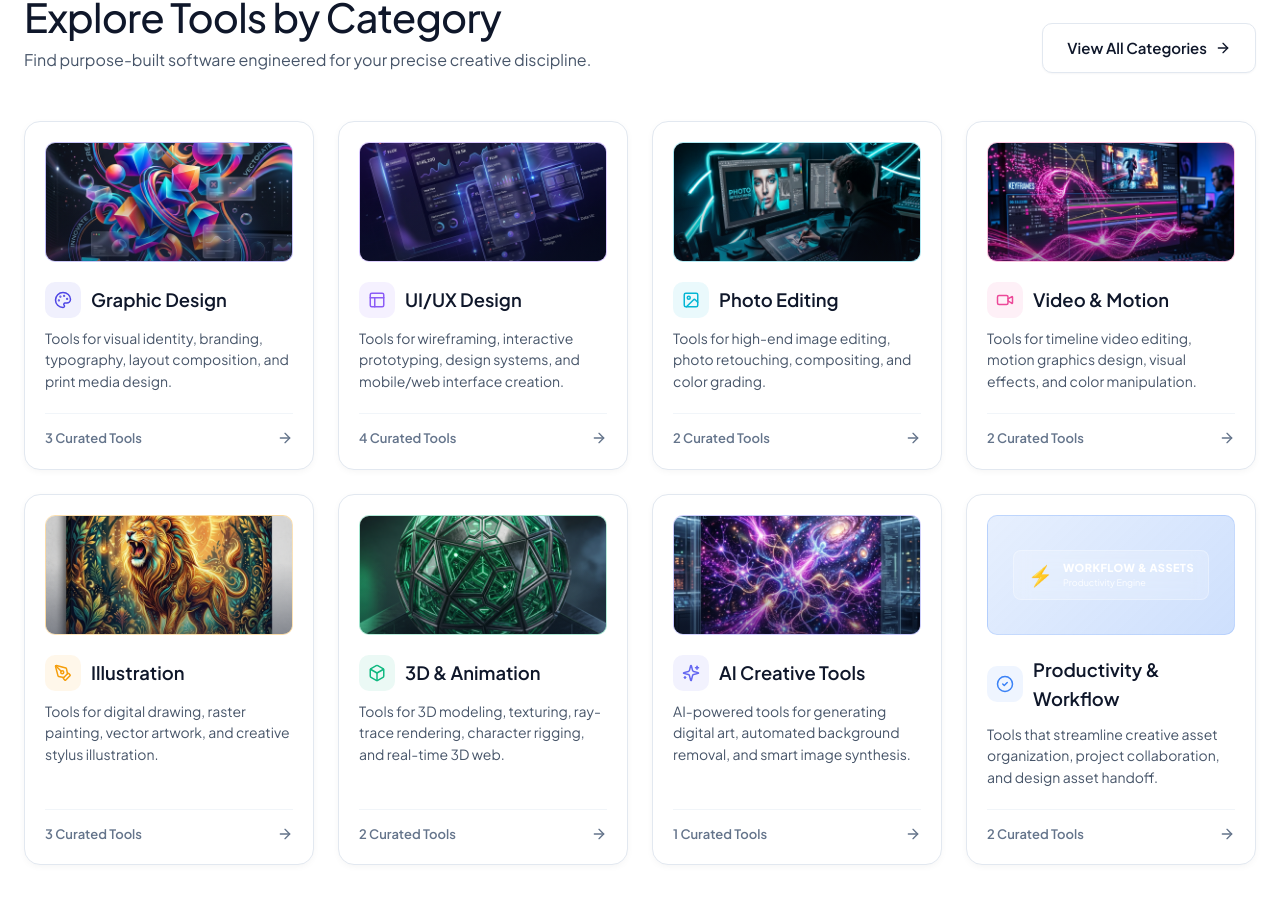
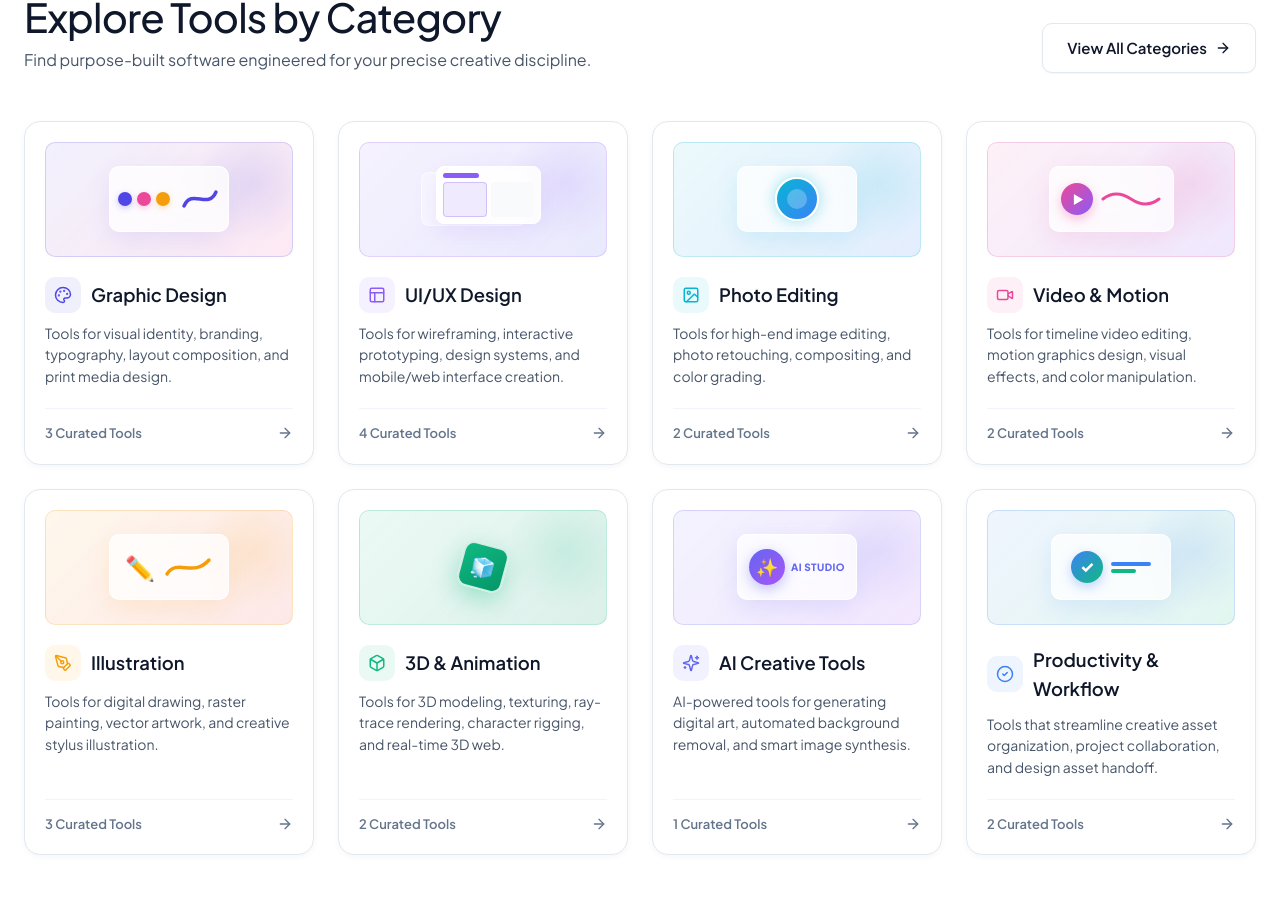
Before and after one commit to jamesbytes01-ops/Design-Creative-tools, a Next.js app: page / in a window 1280 px wide. Shown: the part 898-1802 px from the top of the page. Built offline with nearby package versions, Linux system fonts and the light colour scheme.

Commit message:
Replace stock photo category headers with ultra-sleek 3D glassmorphic vector banners

```diff
--- a/src/components/ui/CategoryVisualPreview.jsx
+++ b/src/components/ui/CategoryVisualPreview.jsx
@@ -1,28 +1,94 @@
 export default function CategoryVisualPreview({ categoryId, colorAccent = '#4F46E5' }) {
-  const customImageCategories = [
-    'graphic-design',
-    'ui-ux-design',
-    'photo-editing',
-    'video-motion',
-    'illustration',
-    '3d-animation',
-    'ai-creative-tools'
-  ];
+  const isCyber = categoryId === 'cybersecurity';
 
-  const hasCustomImage = customImageCategories.includes(categoryId);
-  const isCyber = categoryId === 'cybersecurity';
+  const getCategoryTheme = (id) => {
+    switch (id) {
+      case 'graphic-design':
+        return {
+          bg: 'linear-gradient(135deg, rgba(79, 70, 229, 0.08) 0%, rgba(236, 72, 153, 0.12) 100%)',
+          border: 'rgba(79, 70, 229, 0.2)',
+          accent: '#4F46E5',
+          secondaryAccent: '#EC4899',
+        };
+      case 'ui-ux-design':
+        return {
+          bg: 'linear-gradient(135deg, rgba(139, 92, 246, 0.08) 0%, rgba(99, 102, 241, 0.14) 100%)',
+          border: 'rgba(139, 92, 246, 0.2)',
+          accent: '#8B5CF6',
+          secondaryAccent: '#6366F1',
+        };
+      case 'photo-editing':
+        return {
+          bg: 'linear-gradient(135deg, rgba(6, 182, 212, 0.08) 0%, rgba(59, 130, 246, 0.14) 100%)',
+          border: 'rgba(6, 182, 212, 0.2)',
+          accent: '#06B6D4',
+          secondaryAccent: '#3B82F6',
+        };
+      case 'video-motion':
+        return {
+          bg: 'linear-gradient(135deg, rgba(236, 72, 153, 0.08) 0%, rgba(139, 92, 246, 0.14) 100%)',
+          border: 'rgba(236, 72, 153, 0.2)',
+          accent: '#EC4899',
+          secondaryAccent: '#8B5CF6',
+        };
+      case 'illustration':
+        return {
+          bg: 'linear-gradient(135deg, rgba(245, 158, 11, 0.08) 0%, rgba(239, 68, 68, 0.12) 100%)',
+          border: 'rgba(245, 158, 11, 0.2)',
+          accent: '#F59E0B',
+          secondaryAccent: '#EF4444',
+        };
+      case '3d-animation':
+        return {
+          bg: 'linear-gradient(135deg, rgba(16, 185, 129, 0.08) 0%, rgba(5, 150, 105, 0.14) 100%)',
+          border: 'rgba(16, 185, 129, 0.2)',
+          accent: '#10B981',
+          secondaryAccent: '#059669',
+        };
+      case 'ai-creative-tools':
+        return {
+          bg: 'linear-gradient(135deg, rgba(99, 102, 241, 0.08) 0%, rgba(168, 85, 247, 0.14) 100%)',
+          border: 'rgba(99, 102, 241, 0.2)',
+          accent: '#6366F1',
+          secondaryAccent: '#A855F7',
+        };
+      case 'productivity':
+        return {
+          bg: 'linear-gradient(135deg, rgba(59, 130, 246, 0.08) 0%, rgba(16, 185, 129, 0.12) 100%)',
+          border: 'rgba(59, 130, 246, 0.2)',
+          accent: '#3B82F6',
+          secondaryAccent: '#10B981',
+        };
+      case 'cybersecurity':
+        return {
+          bg: 'linear-gradient(135deg, rgba(5, 150, 105, 0.12) 0%, rgba(6, 78, 59, 0.22) 100%)',
+          border: 'rgba(167, 243, 208, 0.3)',
+          accent: '#059669',
+          secondaryAccent: '#10B981',
+        };
+      default:
+        return {
+          bg: `linear-gradient(135deg, ${colorAccent}10 0%, ${colorAccent}25 100%)`,
+          border: `${colorAccent}25`,
+          accent: colorAccent,
+          secondaryAccent: '#6366F1',
+        };
+    }
+  };
+
+  const theme = getCategoryTheme(categoryId);
 
   return (
     <div
       aria-hidden="true"
       style={{
         width: '100%',
-        height: '120px',
+        height: '115px',
         borderRadius: '10px',
-        background: isCyber
-          ? 'linear-gradient(135deg, #064E3B 0%, #047857 100%)'
-          : `linear-gradient(135deg, ${colorAccent}20 0%, ${colorAccent}40 100%)`,
-        border: `1px solid ${isCyber ? 'var(--webroot-border)' : `${colorAccent}30`}`,
+        background: theme.bg,
+        borderWidth: '1px',
+        borderStyle: 'solid',
+        borderColor: theme.border,
         position: 'relative',
         overflow: 'hidden',
         display: 'flex',
@@ -31,47 +97,134 @@ export default function CategoryVisualPreview({ categoryId, colorAccent = '#4F46
         marginBottom: '1.25rem',
       }}
     >
-      {hasCustomImage ? (
-        <div style={{ position: 'relative', width: '100%', height: '100%' }}>
-          <img
-            src={`/images/categories/${categoryId}.png`}
-            alt={`${categoryId} Banner`}
-            style={{
-              width: '100%',
-              height: '100%',
-              objectFit: 'cover',
-              display: 'block',
-            }}
-          />
-          {/* Ambient Overlay Gradient */}
+      {/* Soft Ambient Background Mesh */}
       <div
         style={{
           position: 'absolute',
-              inset: 0,
-              background: 'linear-gradient(180deg, rgba(0,0,0,0) 40%, rgba(15, 23, 42, 0.4) 100%)',
+          width: '120px',
+          height: '120px',
+          borderRadius: '50%',
+          background: `radial-gradient(circle, ${theme.accent}20 0%, transparent 70%)`,
+          top: '-20px',
+          right: '-20px',
           pointerEvents: 'none',
         }}
       />
+
+      {/* 1. Graphic Design: Glass Palette & Vector Curve */}
+      {categoryId === 'graphic-design' && (
+        <div style={{ position: 'relative', width: '120px', height: '66px', background: 'rgba(255, 255, 255, 0.75)', backdropFilter: 'blur(12px)', WebkitBackdropFilter: 'blur(12px)', borderRadius: '10px', border: '1px solid rgba(255, 255, 255, 0.9)', boxShadow: '0 8px 24px rgba(79, 70, 229, 0.1)', display: 'flex', alignItems: 'center', justifyContent: 'center', padding: '8px' }}>
+          <div style={{ position: 'relative', width: '100%', height: '100%', display: 'flex', alignItems: 'center', justifyContent: 'space-between' }}>
+            <div style={{ display: 'flex', gap: '5px' }}>
+              <div style={{ width: '14px', height: '14px', borderRadius: '50%', background: '#4F46E5', boxShadow: '0 2px 6px rgba(79, 70, 229, 0.3)' }} />
+              <div style={{ width: '14px', height: '14px', borderRadius: '50%', background: '#EC4899', boxShadow: '0 2px 6px rgba(236, 72, 153, 0.3)' }} />
+              <div style={{ width: '14px', height: '14px', borderRadius: '50%', background: '#F59E0B', boxShadow: '0 2px 6px rgba(245, 158, 11, 0.3)' }} />
             </div>
-      ) : isCyber ? (
-        <div style={{ position: 'relative', width: '100%', height: '100%', padding: '12px', display: 'flex', alignItems: 'center', justifyContent: 'center', color: '#FFF' }}>
-          <div style={{ display: 'flex', alignItems: 'center', gap: '10px', backgroundColor: 'rgba(255, 255, 255, 0.15)', backdropFilter: 'blur(8px)', padding: '8px 14px', borderRadius: '8px', border: '1px solid rgba(255, 255, 255, 0.25)' }}>
-            <span style={{ fontSize: '20px' }}>🛡️</span>
-            <div>
-              <div style={{ fontSize: '11px', fontWeight: 800, color: '#A7F3D0', letterSpacing: '0.04em' }}>WEBROOT SECURITY</div>
-              <div style={{ fontSize: '9px', opacity: 0.9 }}>Enterprise Threat Defense</div>
+            <svg width="40" height="30" viewBox="0 0 40 30" fill="none">
+              <path d="M4 22 C 12 4, 28 26, 36 8" stroke="url(#grad1)" strokeWidth="3.5" strokeLinecap="round" />
+              <defs>
+                <linearGradient id="grad1" x1="0" y1="0" x2="40" y2="30">
+                  <stop stopColor="#4F46E5" />
+                  <stop offset="1" stopColor="#EC4899" />
+                </linearGradient>
+              </defs>
+            </svg>
+          </div>
+        </div>
+      )}
+
+      {/* 2. UI/UX Design: Stacked Glass Cards & Cursor */}
+      {categoryId === 'ui-ux-design' && (
+        <div style={{ position: 'relative', width: '125px', height: '66px' }}>
+          <div style={{ position: 'absolute', top: '6px', left: '0px', width: '105px', height: '54px', background: 'rgba(255, 255, 255, 0.45)', backdropFilter: 'blur(8px)', borderRadius: '8px', border: '1px solid rgba(255, 255, 255, 0.6)' }} />
+          <div style={{ position: 'absolute', top: '0px', left: '15px', width: '105px', height: '58px', background: 'rgba(255, 255, 255, 0.85)', backdropFilter: 'blur(12px)', borderRadius: '8px', border: '1px solid #FFFFFF', boxShadow: '0 8px 24px rgba(139, 92, 246, 0.12)', padding: '6px', display: 'flex', flexDirection: 'column', gap: '4px' }}>
+            <div style={{ height: '5px', width: '40%', background: '#8B5CF6', borderRadius: '3px' }} />
+            <div style={{ display: 'flex', gap: '4px', flex: 1 }}>
+              <div style={{ flex: 1, background: 'rgba(139, 92, 246, 0.12)', borderRadius: '4px', border: '1px solid rgba(139, 92, 246, 0.3)' }} />
+              <div style={{ flex: 1, background: '#F8FAFC', borderRadius: '4px' }} />
             </div>
           </div>
         </div>
-      ) : (
-        /* Productivity & Fallback 3D Visual Box */
-        <div style={{ position: 'relative', width: '100%', height: '100%', padding: '12px', display: 'flex', alignItems: 'center', justifyContent: 'center', color: '#FFF' }}>
-          <div style={{ display: 'flex', alignItems: 'center', gap: '10px', backgroundColor: 'rgba(255, 255, 255, 0.2)', backdropFilter: 'blur(8px)', padding: '8px 14px', borderRadius: '8px', border: '1px solid rgba(255, 255, 255, 0.3)' }}>
-            <span style={{ fontSize: '20px' }}>⚡</span>
-            <div>
-              <div style={{ fontSize: '11px', fontWeight: 800, color: '#FFFFFF', letterSpacing: '0.04em' }}>WORKFLOW & ASSETS</div>
-              <div style={{ fontSize: '9px', opacity: 0.9 }}>Productivity Engine</div>
+      )}
+
+      {/* 3. Photo Editing: Glowing Lens Aperture */}
+      {categoryId === 'photo-editing' && (
+        <div style={{ position: 'relative', width: '120px', height: '66px', background: 'rgba(255, 255, 255, 0.75)', backdropFilter: 'blur(12px)', borderRadius: '10px', border: '1px solid rgba(255, 255, 255, 0.9)', boxShadow: '0 8px 24px rgba(6, 182, 212, 0.12)', display: 'flex', alignItems: 'center', justifyContent: 'center' }}>
+          <div style={{ width: '44px', height: '44px', borderRadius: '50%', background: 'linear-gradient(135deg, #06B6D4 0%, #3B82F6 100%)', boxShadow: '0 0 16px rgba(6, 182, 212, 0.4)', display: 'flex', alignItems: 'center', justifyContent: 'center', border: '2px solid #FFFFFF' }}>
+            <div style={{ width: '20px', height: '20px', borderRadius: '50%', border: '2px stroke #FFFFFF', background: 'rgba(255, 255, 255, 0.25)' }} />
           </div>
+        </div>
+      )}
+
+      {/* 4. Video & Motion: Glass Play Button & Motion Wave */}
+      {categoryId === 'video-motion' && (
+        <div style={{ position: 'relative', width: '125px', height: '66px', background: 'rgba(255, 255, 255, 0.75)', backdropFilter: 'blur(12px)', borderRadius: '10px', border: '1px solid rgba(255, 255, 255, 0.9)', boxShadow: '0 8px 24px rgba(236, 72, 153, 0.12)', display: 'flex', alignItems: 'center', justifyContent: 'space-around', padding: '8px' }}>
+          <div style={{ width: '32px', height: '32px', borderRadius: '50%', background: 'linear-gradient(135deg, #EC4899 0%, #8B5CF6 100%)', boxShadow: '0 4px 12px rgba(236, 72, 153, 0.35)', display: 'flex', alignItems: 'center', justifyContent: 'center', color: '#FFF', fontSize: '12px', paddingLeft: '2px' }}>
+            ▶
+          </div>
+          <svg width="60" height="24" viewBox="0 0 60 24" fill="none">
+            <path d="M2 12 Q 15 2, 30 12 T 58 12" stroke="url(#vidGrad)" strokeWidth="3" strokeLinecap="round" />
+            <defs>
+              <linearGradient id="vidGrad" x1="0" y1="0" x2="60" y2="0">
+                <stop stopColor="#EC4899" />
+                <stop offset="1" stopColor="#8B5CF6" />
+              </linearGradient>
+            </defs>
+          </svg>
+        </div>
+      )}
+
+      {/* 5. Illustration: Golden Stylus & Ink Path */}
+      {categoryId === 'illustration' && (
+        <div style={{ position: 'relative', width: '120px', height: '66px', background: 'rgba(255, 255, 255, 0.75)', backdropFilter: 'blur(12px)', borderRadius: '10px', border: '1px solid rgba(255, 255, 255, 0.9)', boxShadow: '0 8px 24px rgba(245, 158, 11, 0.12)', display: 'flex', alignItems: 'center', justifyContent: 'center', gap: '8px' }}>
+          <div style={{ fontSize: '24px' }}>✏️</div>
+          <svg width="50" height="26" viewBox="0 0 50 26" fill="none">
+            <path d="M4 20 C 14 4, 30 24, 46 6" stroke="#F59E0B" strokeWidth="3.5" strokeLinecap="round" />
+          </svg>
+        </div>
+      )}
+
+      {/* 6. 3D & Animation: Frosted Glass Isometric Cube */}
+      {categoryId === '3d-animation' && (
+        <div style={{ position: 'relative', width: '120px', height: '66px', display: 'flex', alignItems: 'center', justifyContent: 'center' }}>
+          <div style={{ width: '46px', height: '46px', borderRadius: '10px', background: 'linear-gradient(135deg, #10B981 0%, #059669 100%)', transform: 'rotate(15deg)', boxShadow: '0 8px 24px rgba(16, 185, 129, 0.35)', border: '2px solid rgba(255, 255, 255, 0.8)', display: 'flex', alignItems: 'center', justifyContent: 'center', color: '#FFF', fontSize: '20px' }}>
+            🧊
+          </div>
+        </div>
+      )}
+
+      {/* 7. AI Creative Tools: Luminous Glass Star Spark */}
+      {categoryId === 'ai-creative-tools' && (
+        <div style={{ position: 'relative', width: '120px', height: '66px', background: 'rgba(255, 255, 255, 0.75)', backdropFilter: 'blur(12px)', borderRadius: '10px', border: '1px solid rgba(255, 255, 255, 0.9)', boxShadow: '0 8px 24px rgba(99, 102, 241, 0.14)', display: 'flex', alignItems: 'center', justifyContent: 'center', gap: '6px' }}>
+          <div style={{ width: '36px', height: '36px', borderRadius: '50%', background: 'linear-gradient(135deg, #6366F1 0%, #A855F7 100%)', boxShadow: '0 4px 14px rgba(99, 102, 241, 0.4)', display: 'flex', alignItems: 'center', justifyContent: 'center', color: '#FFF', fontSize: '18px' }}>
+            ✨
+          </div>
+          <span style={{ fontSize: '10px', fontWeight: 800, color: '#6366F1', letterSpacing: '0.04em' }}>AI STUDIO</span>
+        </div>
+      )}
+
+      {/* 8. Productivity & Workflow: Glass Checkmark Badge */}
+      {categoryId === 'productivity' && (
+        <div style={{ position: 'relative', width: '120px', height: '66px', background: 'rgba(255, 255, 255, 0.75)', backdropFilter: 'blur(12px)', borderRadius: '10px', border: '1px solid rgba(255, 255, 255, 0.9)', boxShadow: '0 8px 24px rgba(59, 130, 246, 0.12)', display: 'flex', alignItems: 'center', justifyContent: 'center', gap: '8px' }}>
+          <div style={{ width: '32px', height: '32px', borderRadius: '50%', background: 'linear-gradient(135deg, #3B82F6 0%, #10B981 100%)', boxShadow: '0 4px 12px rgba(59, 130, 246, 0.35)', display: 'flex', alignItems: 'center', justifyContent: 'center', color: '#FFF', fontSize: '16px', fontWeight: 800 }}>
+            ✓
+          </div>
+          <div style={{ display: 'flex', flexDirection: 'column', gap: '3px' }}>
+            <div style={{ height: '4px', width: '40px', background: '#3B82F6', borderRadius: '2px' }} />
+            <div style={{ height: '4px', width: '25px', background: '#10B981', borderRadius: '2px' }} />
+          </div>
+        </div>
+      )}
+
+      {/* 9. Cybersecurity: Webroot Emerald Shield */}
+      {isCyber && (
+        <div style={{ position: 'relative', width: '130px', height: '68px', background: 'linear-gradient(135deg, #064E3B 0%, #047857 100%)', borderRadius: '10px', border: '1px solid rgba(167, 243, 208, 0.4)', boxShadow: '0 8px 24px rgba(5, 150, 105, 0.35)', display: 'flex', alignItems: 'center', justifyContent: 'center', gap: '10px', color: '#FFF' }}>
+          <div style={{ width: '32px', height: '32px', borderRadius: '50%', background: 'rgba(255,255,255,0.2)', display: 'flex', alignItems: 'center', justifyContent: 'center', fontSize: '16px' }}>
+            🛡️
+          </div>
+          <div style={{ display: 'flex', flexDirection: 'column', gap: '2px' }}>
+            <span style={{ fontSize: '10px', fontWeight: 800, color: '#A7F3D0', letterSpacing: '0.04em' }}>WEBROOT</span>
+            <span style={{ fontSize: '8px', opacity: 0.9 }}>Shield Defense</span>
           </div>
         </div>
       )}
```
Lines whose indentation alone changed are shown as unchanged.
